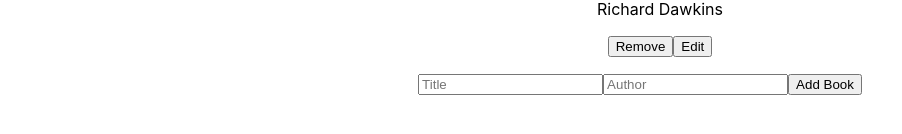
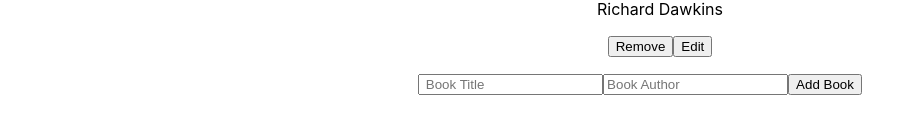
Before and after one commit to ZewdieMc/book-store, a React (Create React App) app: page / in a window 1280 px wide. Shown: the part 432-566 px from the top of the page, without its empty margins (0-902 px from the left). Built offline with nearby package versions, Linux system fonts and the light colour scheme.

Commit message:
Dispatch addbook action to the store from the BookForm component

```diff
--- a/src/components/BookForm.jsx
+++ b/src/components/BookForm.jsx
@@ -1,13 +1,16 @@
-import PropTypes from 'prop-types';
 import { useState } from 'react';
+import { useDispatch } from 'react-redux';
+import { v4 as uuidv4 } from 'uuid';
+import { addBook } from '../redux/books/bookSlice';
 
-const BookForm = ({ setBooks }) => {
+const BookForm = () => {
   const [title, setTitle] = useState('');
   const [author, setAuthor] = useState('');
+  const dispatch = useDispatch();
 
   const handleSubmit = (e) => {
     e.preventDefault();
-    setBooks((prevBooks) => [...prevBooks, { title, author }]);
+    if (title && author) dispatch(addBook({ item_id: uuidv4(), title, author }));
     setTitle('');
     setAuthor('');
   };
@@ -16,14 +19,14 @@
     <form onSubmit={handleSubmit}>
       <input
         type="text"
-        placeholder="Title"
+        placeholder=" Book Title"
         value={title}
         onChange={(e) => setTitle(e.target.value)}
         required
       />
       <input
         type="text"
-        placeholder="Author"
+        placeholder="Book Author"
         value={author}
         onChange={(e) => setAuthor(e.target.value)}
         required
@@ -33,8 +36,4 @@
   );
 };
 
-BookForm.propTypes = {
-  setBooks: PropTypes.func.isRequired,
-};
-
 export default BookForm;
```
